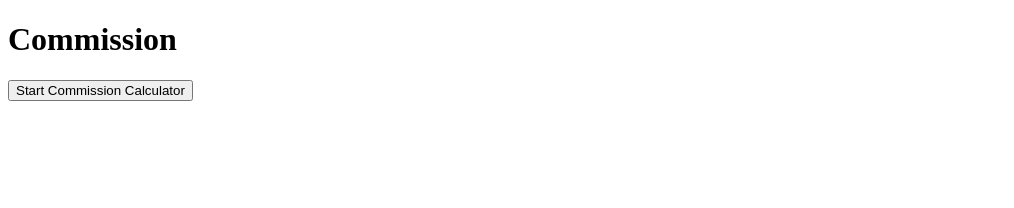
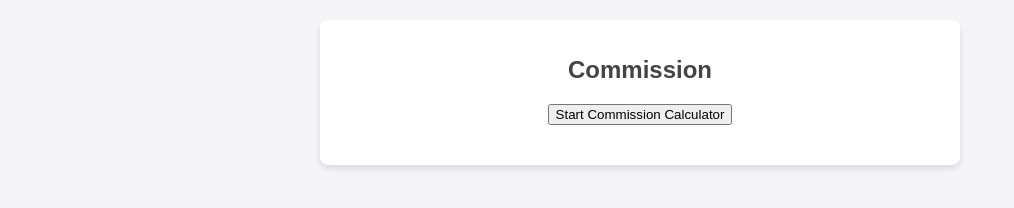
Before and after one commit to jyr9007/Commission, a plain HTML site: page index.html in a window 1280 px wide. Shown: the whole page, without its empty margins (0-1014 px from the left). Drawn offline with Linux system fonts and the light colour scheme; files that its build step writes are made by us from their sources.

Commit message:
Update style.css

```diff
--- a/style.css
+++ b/style.css
@@ -1,3 +1,33 @@
-.wow {
-  width: 100px;
+body {
+    font-family: Arial, sans-serif;
+    background-color: #f4f4f9;
+    color: #333;
+    margin: 0;
+    padding: 20px;
+    text-align: center;
 }
+.container {
+    max-width: 600px;
+    margin: 0 auto;
+    background: #fff;
+    border-radius: 8px;
+    box-shadow: 0 4px 6px rgba(0, 0, 0, 0.1);
+    padding: 20px;
+}
+h1 {
+    font-size: 24px;
+    margin-bottom: 20px;
+    color: #444;
+}
+.output {
+    margin-top: 20px;
+    text-align: left;
+}
+p {
+    font-size: 18px;
+    line-height: 1.6;
+}
+.highlight {
+    font-weight: bold;
+    color: #007BFF;
+}
```
